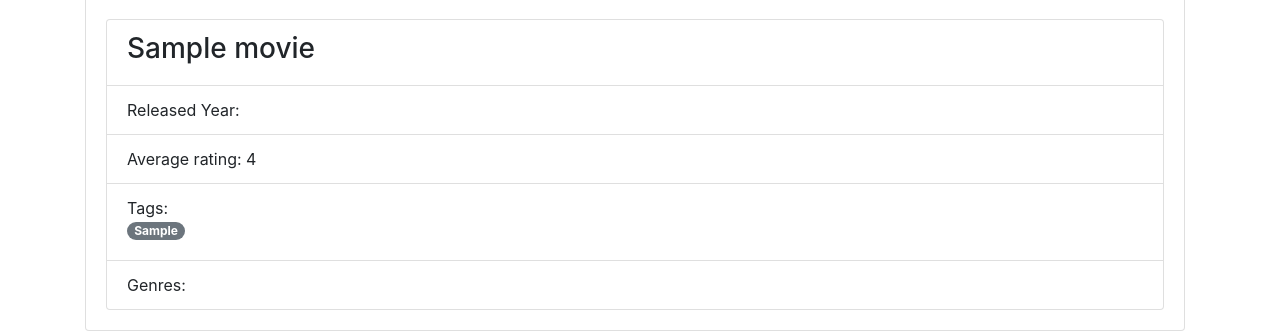
After one commit to 1109LLL/DBMS_CW, a Django app: template django/movieapp/templates/movieapp/movie_panel.html in a window 1280 px wide. The commit adds this page. Shown: the part 898-1229 px from the top of the page. Run offline with Django 3.2, Linux system fonts and the light colour scheme; the template is opened without the code that fills it: most values are stand-ins (such as "Sample title", 1, 10 or a date in 2020); some libraries are stand-ins or nearby versions.

Commit message:
movie_panel: rating, tags

```diff
--- a/django/movieapp/templates/movieapp/index.html
+++ b/django/movieapp/templates/movieapp/index.html
@@ -8,13 +8,13 @@
           <tr>
             <th scope="col">#</th>
             <th scope="col">Title</th>
-            <th scope="col">Average Rating</th>
+            <th scope="col">Released Year</th>
             <th scope="col">Genres</th>
           </tr>
         </thead>
 
         <tbody>
-        {% for movie in movies%}
+        {% for movie in movies %}
           <tr>
             <td>{{movie.0}}</td>
             <td>{{movie.1}}</td>
--- /dev/null
+++ b/django/movieapp/templates/movieapp/movie_panel.html
@@ -0,0 +1,20 @@
+{% extends "movieapp/base.html" %}
+{% load static %}
+{% block content %}
+
+<div class="container pt-3">
+    <div class="card" style="width:1100px">
+        <img class="card-img-top" src="https://betravingknows.com/wp-content/uploads/2017/06/video-movie-placeholder-image-grey.png" alt="Card image">
+        <div class="card-body">
+            <ul class="list-group">
+                <li class="list-group-item"><h3>{{movie}}</h3></li>
+                <li class="list-group-item">Released Year:</li>
+                <li class="list-group-item">Average rating: {{rating}}</li>
+                <li class="list-group-item">Tags: {%for tag in tags%} <h6><span class="badge badge-pill badge-secondary">{{tag.0}}</span></h6> {%endfor%}</li>
+                <li class="list-group-item">Genres:</li>
+            </ul>
+        </div>
+    </div>
+</div>
+
+{% endblock %}
--- a/django/movieapp/urls.py
+++ b/django/movieapp/urls.py
@@ -19,5 +19,6 @@ from . import views
 
 urlpatterns = [
     path('', views.index, name='index'),
+    path('movie_panel/', views.movie_panel, name='movie_panel'),
     path('movies/edit/<int:pk>/', views.edit, name='edit'),
 ]
```
Also changed, not shown: django/movieapp/models.py (+32 -5 lines), django/movieapp/views.py (+13 -2 lines).
